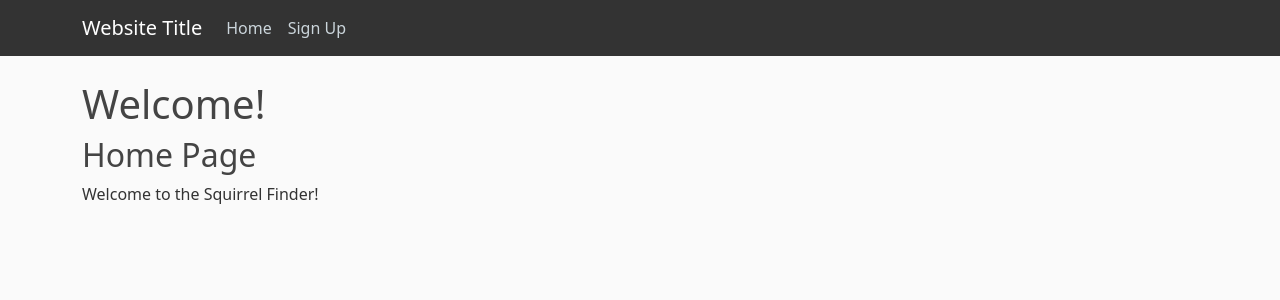
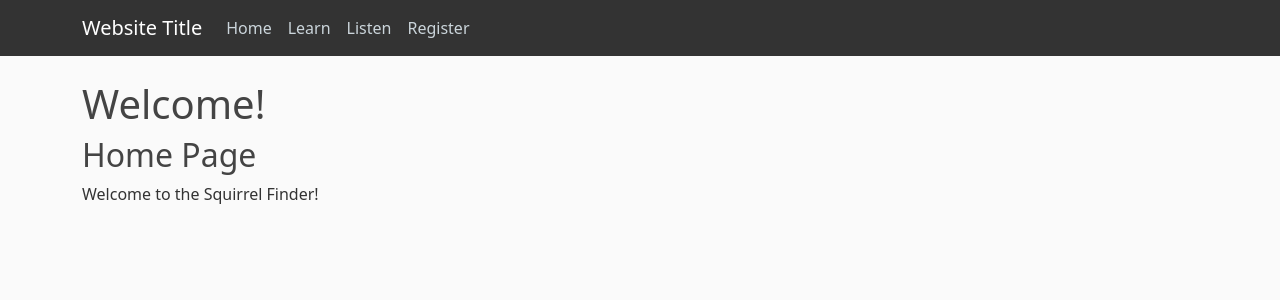
Before and after one commit to cdejong2/squirrel-project, a Flask app: page / in a window 1280 px wide. Shown: the top 300 px of the page. Run offline with Flask 2, Linux system fonts and the light colour scheme.

Commit message:
working website setup

```diff
--- a/templates/layout.html
+++ b/templates/layout.html
@@ -22,7 +22,9 @@
                 <div class="collapse navbar-collapse" id="navbarToggle">
                     <div class="navbar-nav mr-auto">
                         <a class="nav-item nav-link" href="/">Home</a>
-                        <a class="nav-item nav-link" href="/register">Sign Up</a>
+                        <a class="nav-item nav-link" href="/learn">Learn</a>
+                        <a class="nav-item nav-link" href="/listen">Listen</a>
+                        <a class="nav-item nav-link" href="/register">Register</a>
                     </div>
                 </div>
             </div>
```
